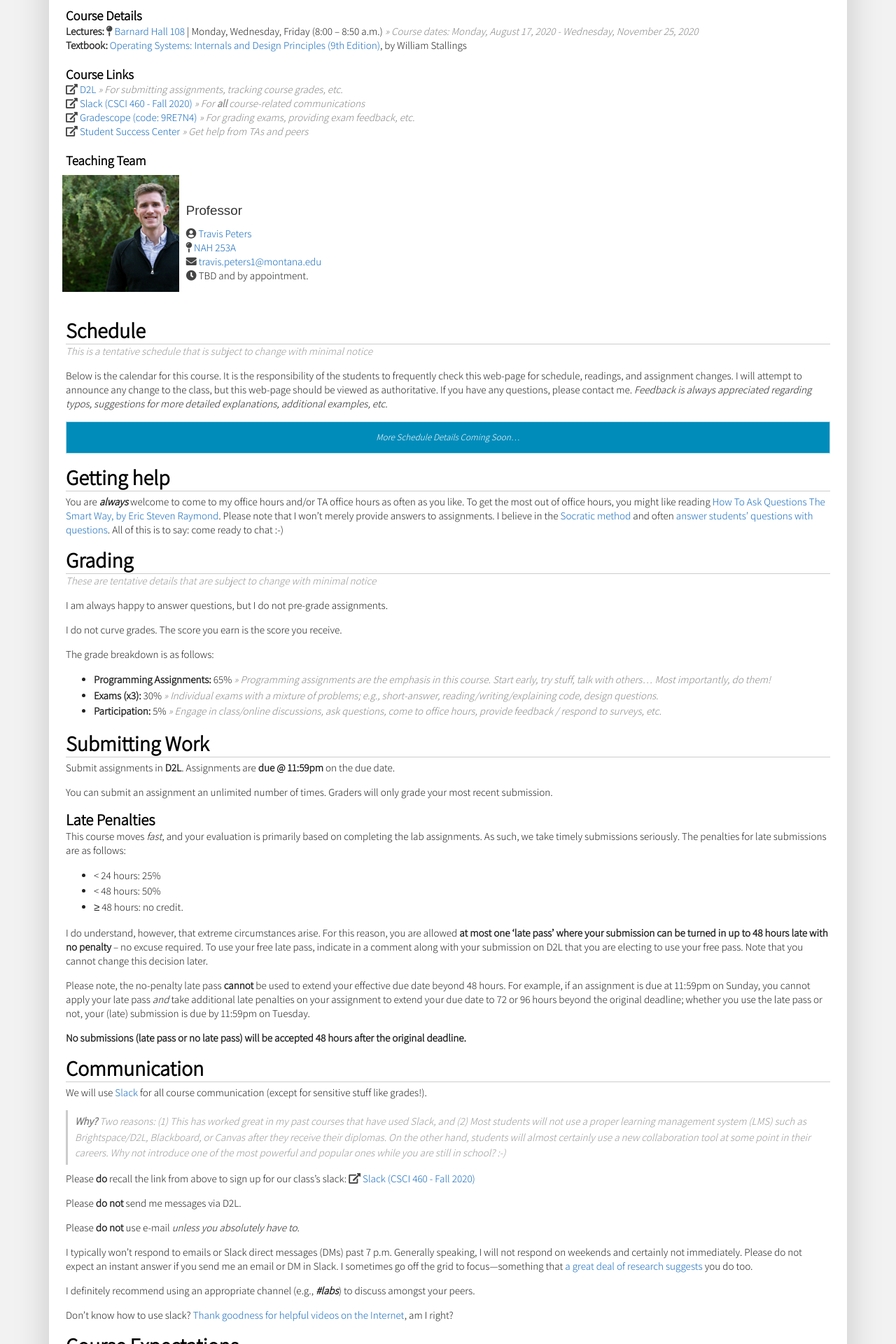
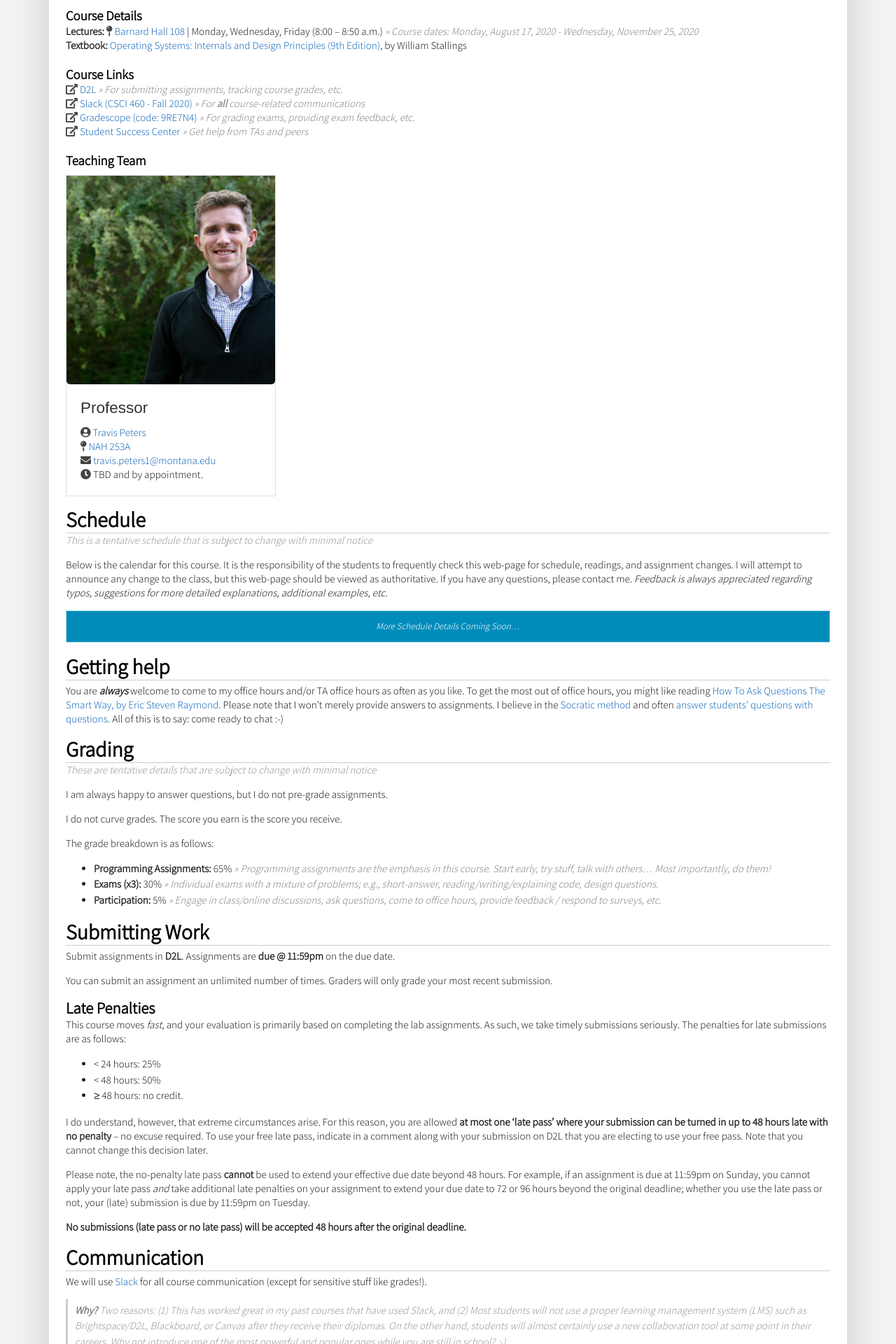
Before and after one commit to traviswpeters/cs460-2020-fall, a Jekyll site: the page built from index.md, in a window 1280 px wide. Shown: the part 686-2606 px from the top of the page at 70% size. Built offline with Jekyll 4.4.1, drawn with Linux system fonts in a browser that asks for light colours; nearby versions of some CDN libraries; some web fonts are replaced; our own code applies the rules of GitHub Pages for plain Markdown files.

Commit message:
fix image a bit

```diff
--- a/index.md
+++ b/index.md
@@ -44,28 +44,17 @@ If you do not have any of the above prerequisites, you should touch base with me
 ##### Teaching Team
 {:.pb-2}
 
-<div class="row mb-0 mt-0">
-
-  <div class="card border-0" style="max-width: 500px;">
-    <div class="row no-gutters">
-      <div id="imgc" class="col-md-4 text-center">
-        <img src="assets/me.jpg" class="card-img rounded" style="width:100%; ">
-      </div>
-      <div class="col-md-8">
-        <div class="card-body">
-          <h5 class="card-title">Professor</h5>
-          <p class="card-text" markdown="1">
-            {{ site.data.settings.instructor }} <br/>
-            {{site.data.settings.office}} <br/>
-            {{site.data.settings.email}} <br/>
-            {{ site.data.settings.officehours }}
-          </p>
-          <p class="card-text"><small class="text-muted" markdown="1"></small></p>
-        </div>
-      </div>
-    </div>
+<div class="card" style="width:300px">
+  <img class="card-img-top m-0" src="assets/me.jpg" alt="Card image" style="width:100%">
+  <div class="card-body">
+    <h4 class="card-title">Professor</h4>
+    <p class="card-text" markdown="1">
+      {{ site.data.settings.instructor }} <br/>
+      {{site.data.settings.office}} <br/>
+      {{site.data.settings.email}} <br/>
+      {{ site.data.settings.officehours }}
+    </p>
   </div>
-
 </div>
 
 ## Schedule
```
